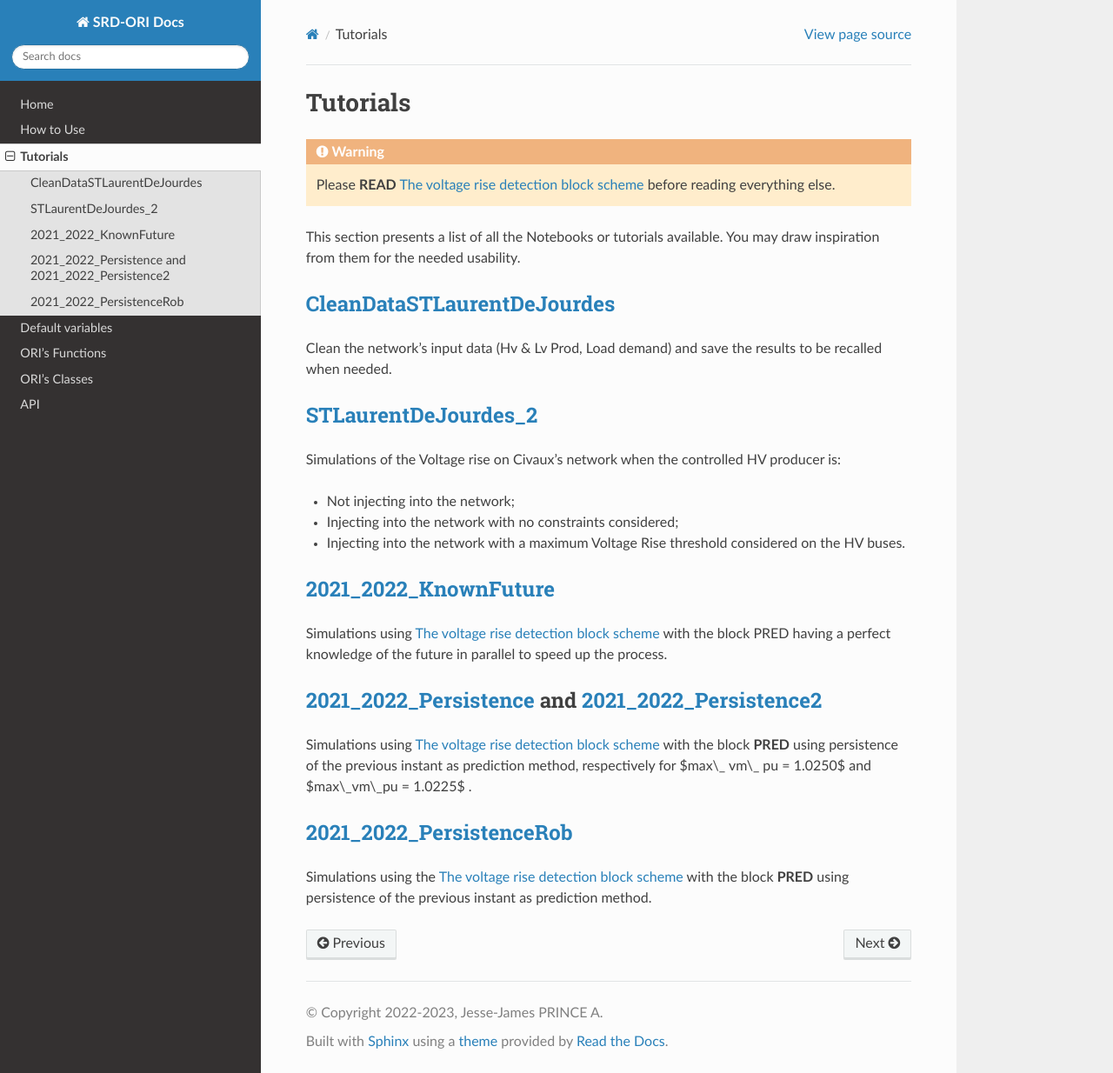
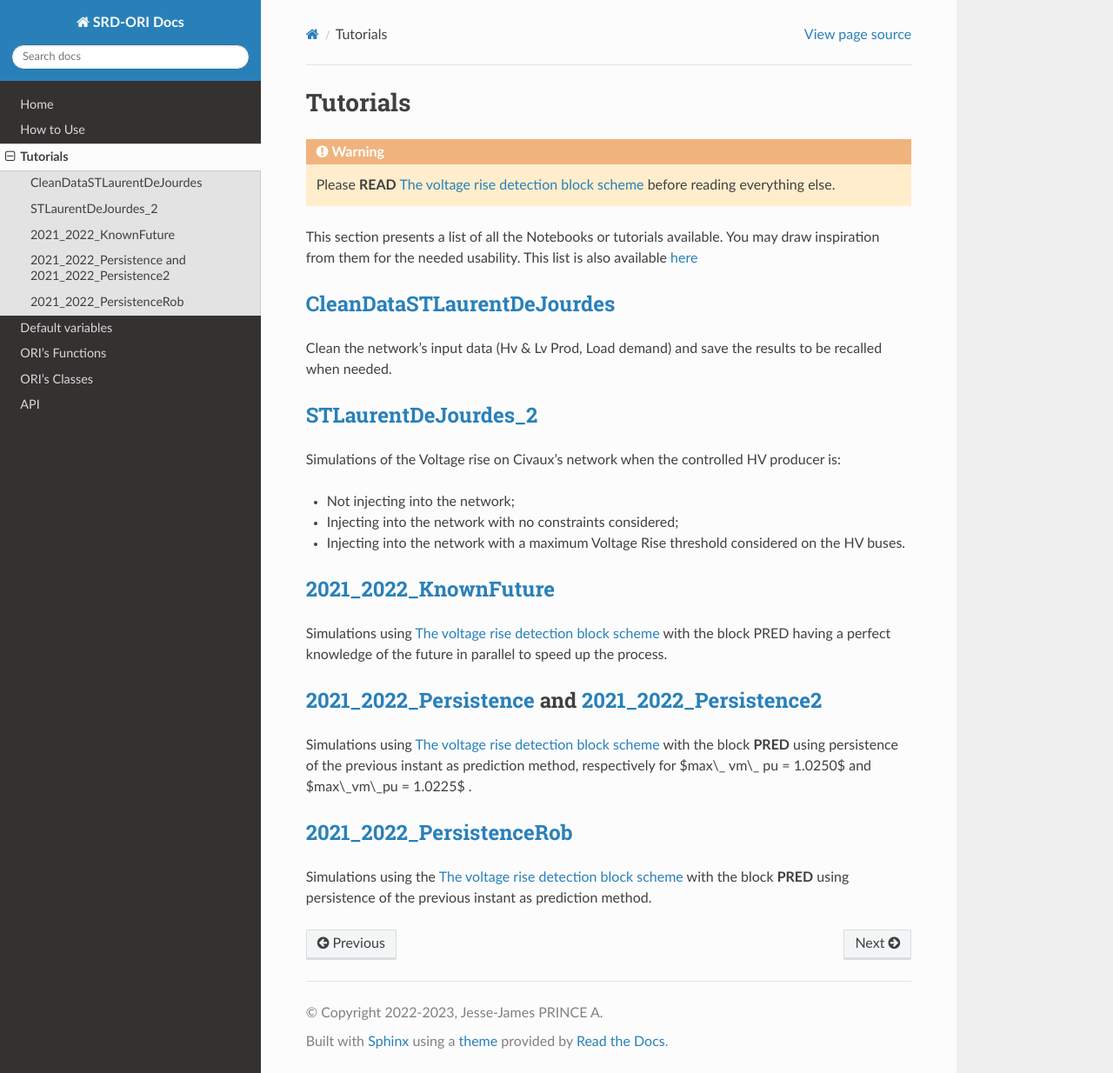
Before and after one commit to pajjaecat/ORI-SRD, a Sphinx documentation site: the page built from docs/tutorials.rst, in a window 1280 px wide and 1234 px high. Shown: the whole window at 87% size. Built offline with Sphinx 7.4.7 and the Read the Docs theme 2.0.0, drawn with Linux system fonts in a browser that asks for light colours.

Commit message:
Update tutorials.rst

```diff
--- a/docs/tutorials.rst
+++ b/docs/tutorials.rst
@@ -1,3 +1,8 @@
+..
+     *TODO : load the ReadMe file in the tutorial file. For the moment inclusion is working fine, thanks to the extenxion m2r2, however the links in the md file
+     are broken in the rendered htlm page. Find a way to fix this problem.
+     Apparently the option `m2r_parse_relative_links` can help fix the problem however I don't know yet how to activate it in the conf.py file
+
 Tutorials
 ===========
 
@@ -6,7 +11,7 @@ Tutorials
      Please **READ** `The voltage rise detection block scheme <https://github.com/pajjaecat/ORI-SRD/blob/main/Ressources/Docs/VRiseControlBlockScheme.pdf>`_ before reading everything else.
 
 
-This section presents a list of all the Notebooks or tutorials available. You may draw inspiration from them for the needed usability.
+This section presents a list of all the Notebooks or tutorials available. You may draw inspiration from them for the needed usability. This list is also available `here <https://github.com/pajjaecat/ORI-SRD/tree/main/Ressources/Notebooks#readme>`_
 
 
 
```
